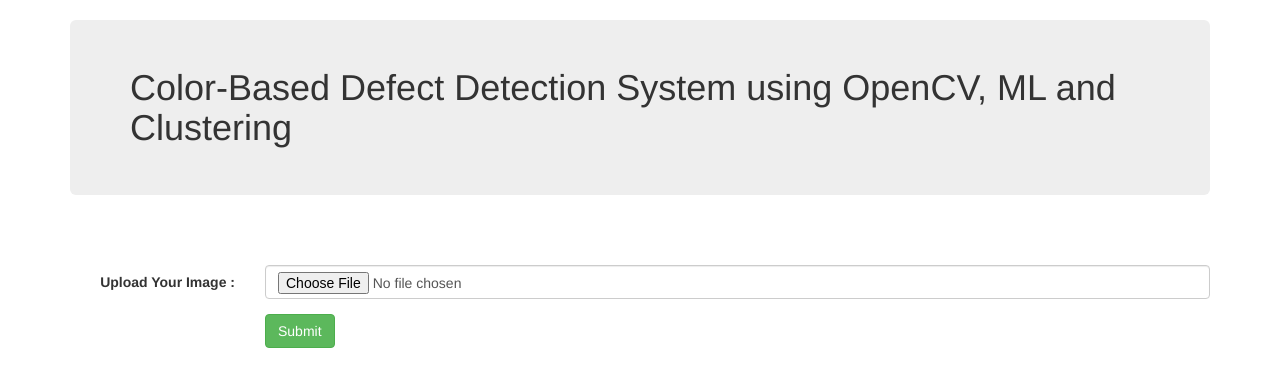
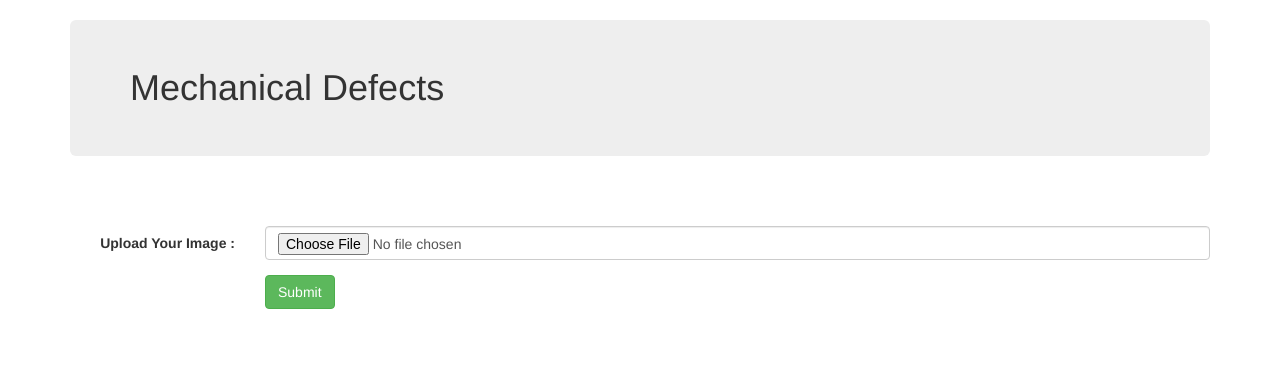
Before and after one commit to naidu970/mechanical-defects, a Flask app: page / in a window 1280 px wide. Shown: the top 387 px of the page. Run offline with Flask 2, Linux system fonts and the light colour scheme; some libraries are stand-ins or nearby versions.

Commit message:
Update index.html

```diff
--- a/templates/index.html
+++ b/templates/index.html
@@ -1,7 +1,7 @@
 <!DOCTYPE html>
 <html lang="en">
 <head>
-  <title>MAN</title>
+  <title>Mechanical Defects</title>
   <meta charset="utf-8">
   <meta name="viewport" content="width=device-width, initial-scale=1">
   <link rel="stylesheet" href="https://maxcdn.bootstrapcdn.com/bootstrap/3.4.1/css/bootstrap.min.css">
@@ -25,7 +25,7 @@ function openWin() {
 <body>
 
 <div class="container">
-  <h1 class="jumbotron bg-primary">Color-Based Defect Detection System using OpenCV, ML and Clustering</h1>
+  <h1 class="jumbotron bg-primary">Mechanical Defects</h1>
   <br><br>
   <form class="form-horizontal" id="imageForm" method="post" enctype="multipart/form-data">
 
```
